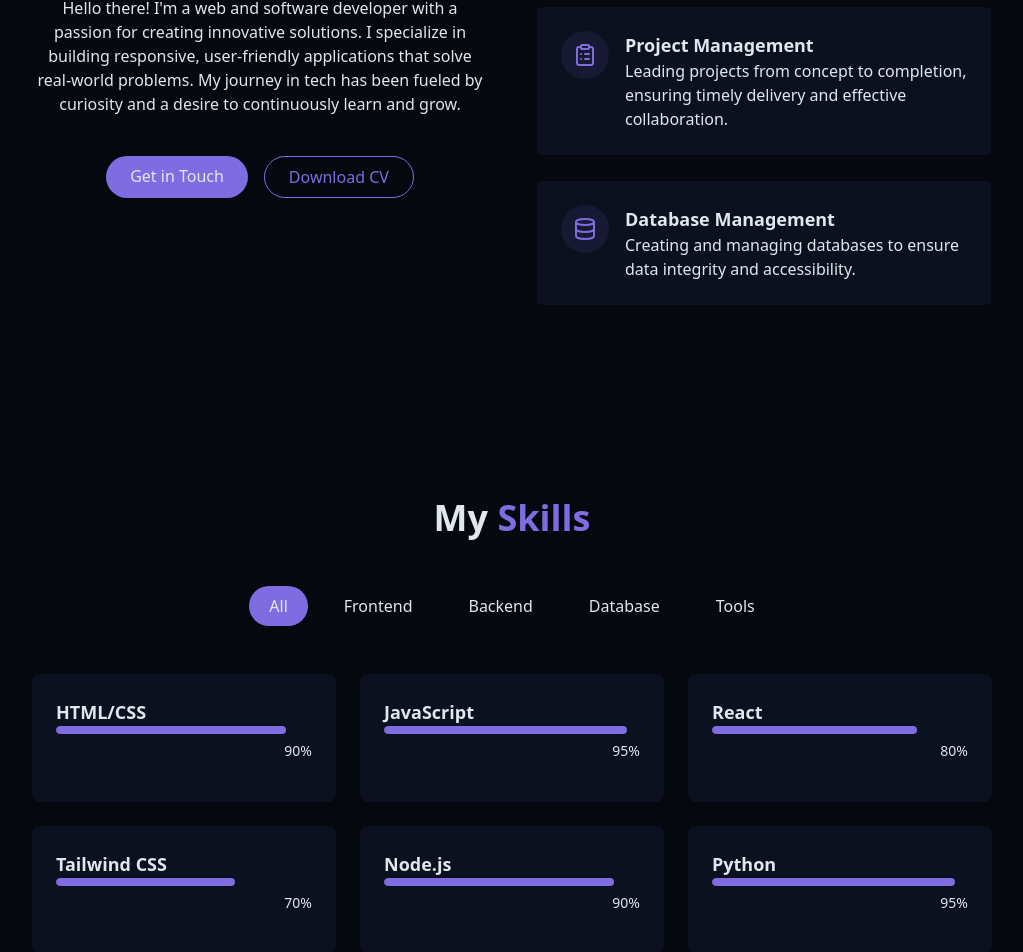
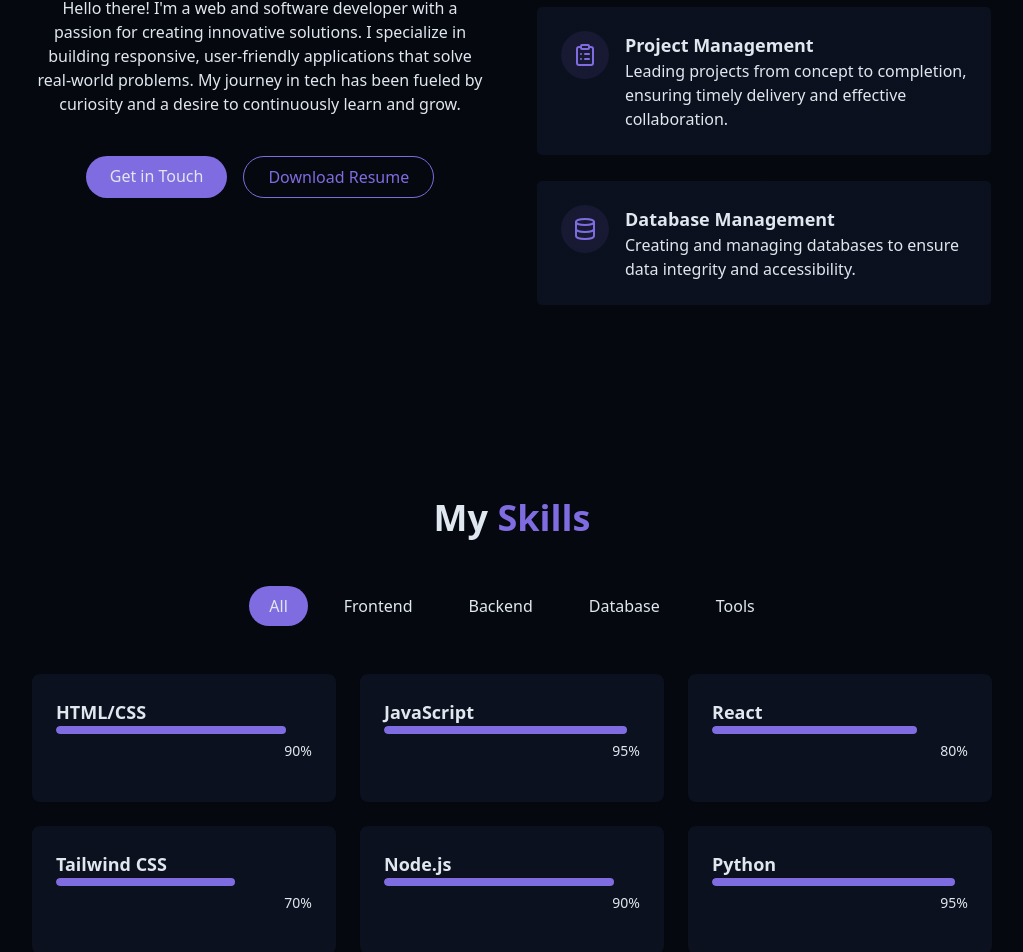
Before and after one commit to AelCee8103/new-portfolio, a React (Vite) app: page / in a window 1280 px wide. Shown: the part 1152-2104 px from the top of the page, without its empty margins (128-1151 px from the left). Built offline with nearby package versions, Linux system fonts and the light colour scheme.

Commit message:
Add Resume PDF and update About section
- Added new file: Resume_Cantila.pdf to public directory
- Updated AboutSection.jsx with latest information

```diff
--- a/src/components/AboutSection.jsx
+++ b/src/components/AboutSection.jsx
@@ -1,4 +1,11 @@
-import { Briefcase, Code, Database, User, Clipboard, ClipboardListIcon } from "lucide-react";
+import {
+  Briefcase,
+  Code,
+  Database,
+  User,
+  Clipboard,
+  ClipboardListIcon,
+} from "lucide-react";
 
 export const AboutSection = () => {
   return (
@@ -27,10 +34,13 @@ export const AboutSection = () => {
               </a>
 
               <a
-                href=""
+                href="/Resume_Cantila.pdf"
+                download
+                target="_blank"
+                rel="noopener noreferrer"
                 className="px-6 py-2 rounded-full border border-primary text-primary hover:bg-primary/10 transition-colors duration-300"
               >
-                Download CV
+                Download Resume
               </a>
             </div>
           </div>
```
Also changed, not shown: 1 other file (tests, documents, lock files or other folders).
